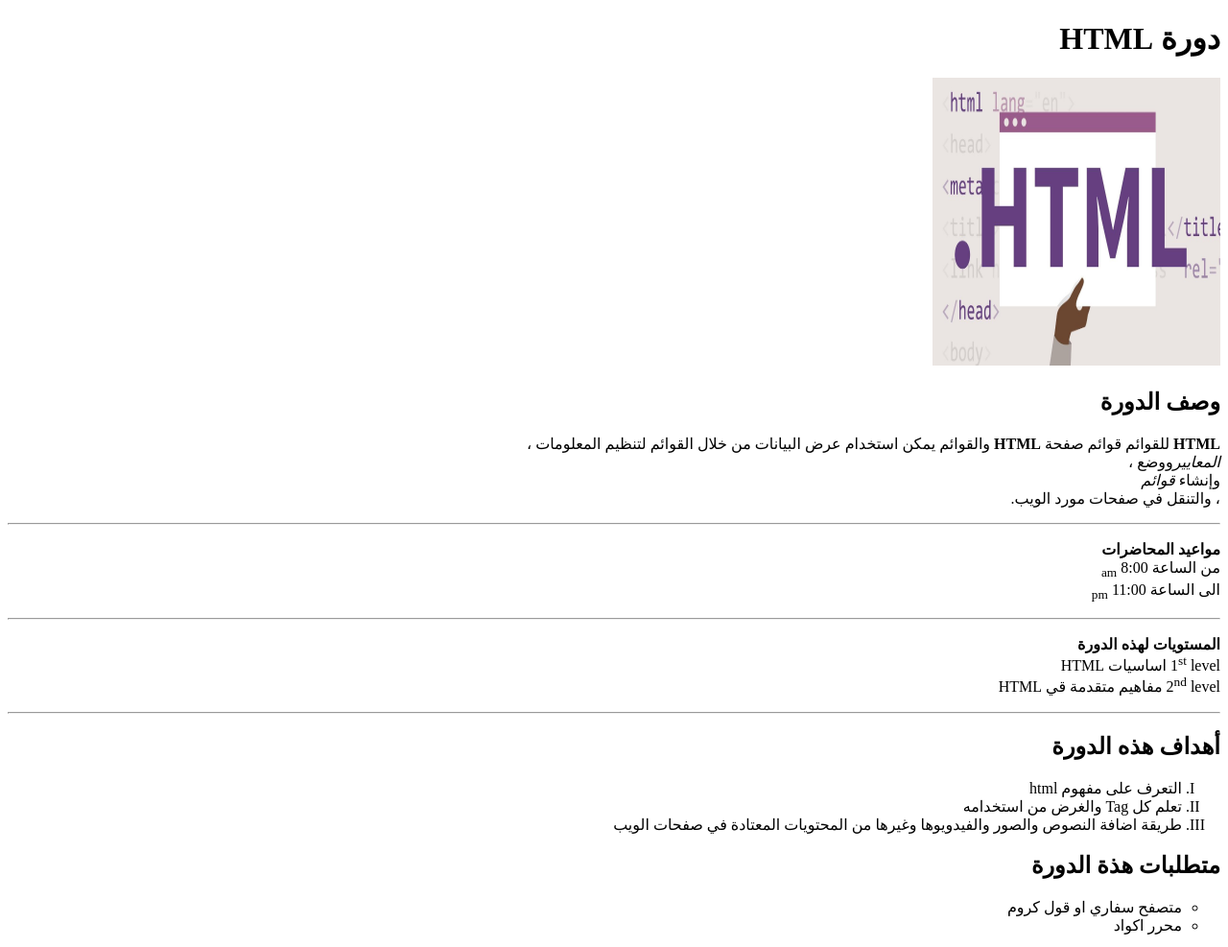
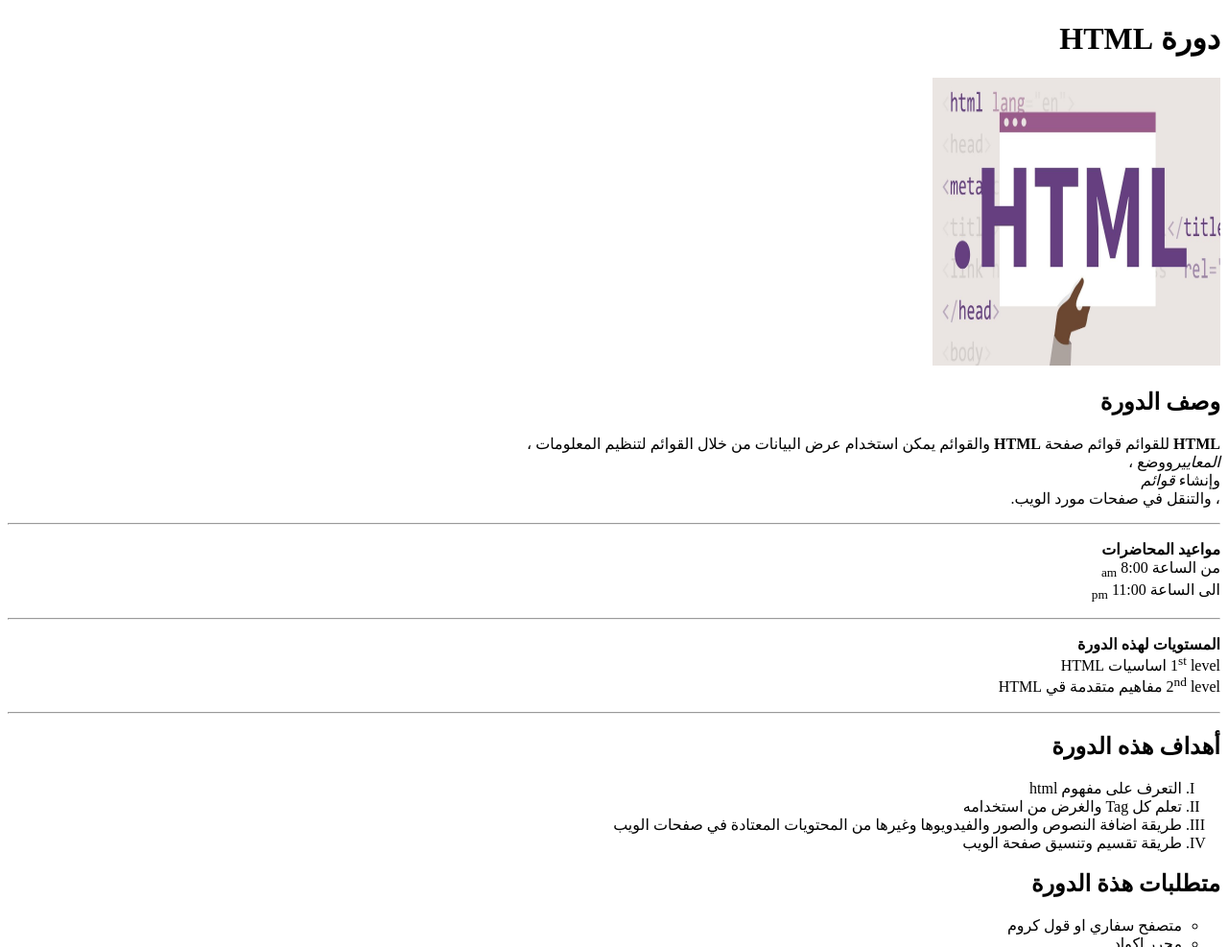
Before and after one commit to kholoodi/techCamp-one, a plain HTML site: page index.html in a window 1280 px wide. Shown: the top 987 px of the page at 96% size. Drawn offline with Linux system fonts and the light colour scheme.

Commit message:
Add a new element in list

```diff
--- a/index.html
+++ b/index.html
@@ -30,6 +30,7 @@
 		<li>التعرف على مفهوم html</li>
 		<li>تعلم كل Tag والغرض من استخدامه </li>
 		<li> طريقة اضافة النصوص والصور والفيدويوها وغيرها من المحتويات المعتادة في صفحات الويب </li>
+		<li> طريقة تقسيم وتنسيق صفحة الويب </li>
 	</ol>
 	<h2>متطلبات هذة الدورة </h2>
 	<ul type="circle"> <!--unorder List -->
```
